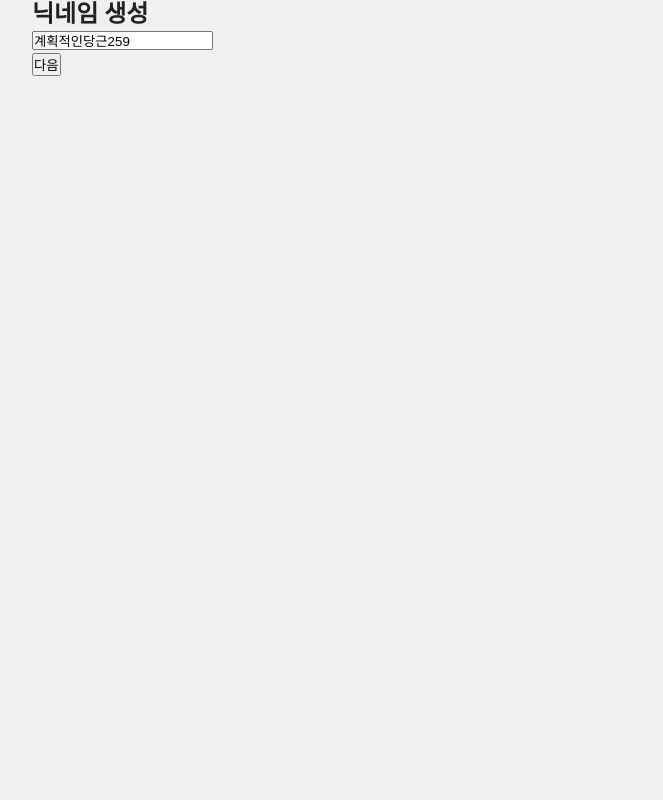
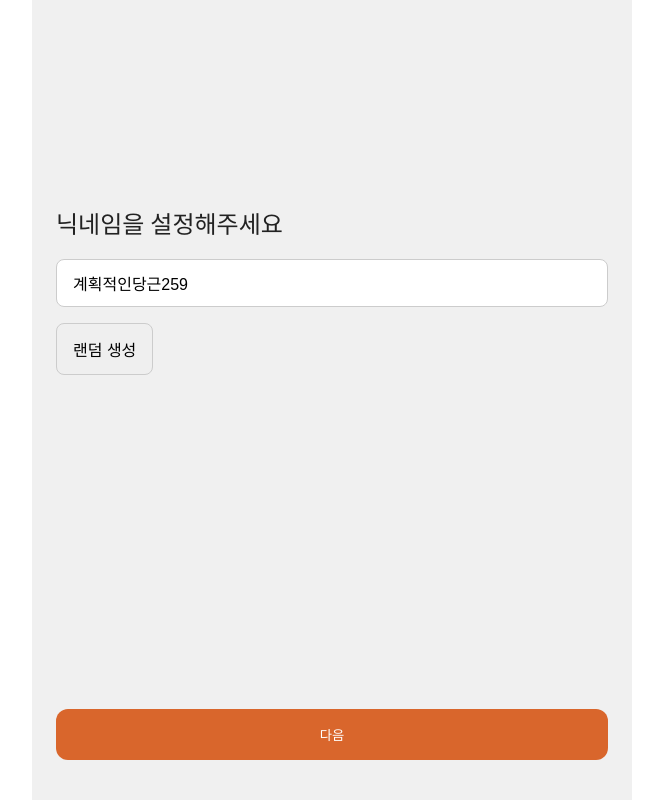
Before and after one commit to gringrape/vegan-app, a React (Vite) app: page /nickname in a window 1280 px wide. Shown: the whole page, without its empty margins (308-971 px from the left). Built offline with nearby package versions, Linux system fonts and the light colour scheme.

Commit message:
StartPage, NicknamePage 스타일

```diff
--- a/src/GlobalStyle.js
+++ b/src/GlobalStyle.js
@@ -7,7 +7,7 @@ const GlobalStyle = createGlobalStyle`
     box-sizing: border-box;
   }
 
-  html, body, #root {
+  #root {
     max-width: 600px;
     width: 100%;
     margin: 0 auto;
--- a/src/pages/GenderPage.js
+++ b/src/pages/GenderPage.js
@@ -13,7 +13,7 @@ export default function GenderPage() {
 
   return (
     <div>
-      <div>
+      <form>
         <h1>성별을 선택해주세요</h1>
         <div>
           <button
@@ -29,7 +29,7 @@ export default function GenderPage() {
             여성
           </button>
         </div>
-      </div>
+      </form>
     </div>
   );
 }
--- a/src/pages/NicknamePage.js
+++ b/src/pages/NicknamePage.js
@@ -1,8 +1,57 @@
-import { useState, useEffect } from 'react';
+import { useEffect, useState } from 'react';
 
 import { useNavigate } from 'react-router';
 
-function NicknamePage() {
+import styled from 'styled-components';
+
+const Container = styled.div`
+  padding: 2.5em 1.5em;
+  display: flex;
+  flex-direction: column;
+  justify-content: space-between;
+  height: 100vh;
+
+  form {
+    margin: auto 0;
+    display: flex;
+    flex-direction: column;
+    align-items: flex-start;
+    gap: 1em;
+  }
+
+  label {
+    font-size: ${({ theme }) => theme.fontSizes.xl};
+    display: block;
+  }
+`;
+
+const Input = styled.input`
+  padding: 14px 16px;
+  font-size: 16px;
+  border: 1px solid #ccc;
+  border-radius: 8px;
+  width: 100%;
+`;
+
+const GenerateButton = styled.button`
+  padding: 0.8em 1em;
+  font-size: 16px;
+  border: 1px solid #ccc;
+  border-radius: 8px;
+`;
+
+const Button = styled.button`
+  margin-top: auto;
+  padding: 16px 0;
+  background-color: ${({ theme, disabled }) => disabled ? theme.colors.state.disabled : theme.colors.primary};
+  border-radius: 12px;
+  color: white;
+  width: 100%;
+  text-align: center;
+  border: none;
+`;
+
+export default function NicknamePage() {
   const navigate = useNavigate();
   const [nickname, setNickname] = useState('');
   const [isNextDisabled, setIsNextDisabled] = useState(true);
@@ -34,27 +83,22 @@ function NicknamePage() {
   };
 
   return (
-    <div>
-      <div>
-        <h1>닉네임 생성</h1>
-        <div>
+    <Container>
       <form>
-            <input
+        <label>닉네임을 설정해주세요</label>
+        <Input
           type="text"
           value={nickname}
           onChange={handleNicknameChange}
           placeholder="닉네임을 입력하세요"
         />
+        <GenerateButton type="button" onClick={generateNickname}>
+          랜덤 생성
+        </GenerateButton>
       </form>
-        </div>
-      </div>
-      <div>
-        <button onClick={handleNext} disabled={isNextDisabled}>
+      <Button onClick={handleNext} disabled={isNextDisabled}>
         다음
-        </button>
-      </div>
-    </div>
+      </Button>
+    </Container>
   );
 }
-
-export default NicknamePage;
--- a/src/pages/StartPage.js
+++ b/src/pages/StartPage.js
@@ -1,16 +1,27 @@
 import { useNavigate } from 'react-router';
+
+import styled from 'styled-components';
+
+// TODO: 배경 이미지 추가
+const Container = styled.div`
+`;
+
+const Image = styled.img`
+  width: 100%;
+  object-fit: cover;
+`;
+
 
 export default function StartPage() {
   const navigate = useNavigate();
 
   return (
-    <div>
-      <div>
-        <h1>비건앱 테스트</h1>
-      </div>
-      <div>
-        <button onClick={() => navigate('/nickname')}>시작하기</button>
-      </div>
-    </div>
+    <Container>
+      <Image
+        src="assets/images/start-page.png"
+        alt="비건앱 시작페이지"
+        onClick={() => navigate('/nickname')}
+      />
+    </Container>
   );
 }
--- a/src/theme.js
+++ b/src/theme.js
@@ -3,6 +3,8 @@ const theme = {
     sm: '0.875rem',
     base: '1rem',
     lg: '1.25rem',
+    xl: '1.5rem',
+    xxl: '2rem',
   },
   typography: {
     h1: {
```
Lines whose indentation alone changed are shown as unchanged.
